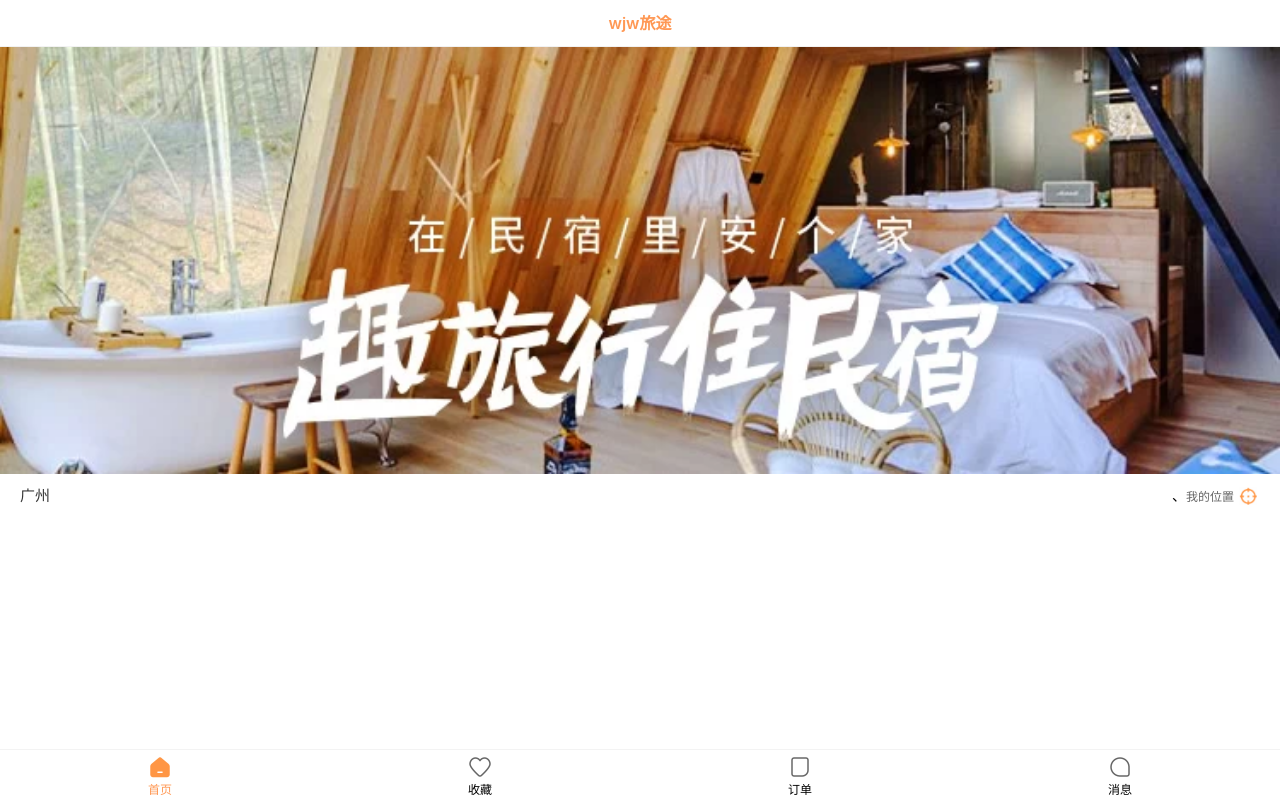
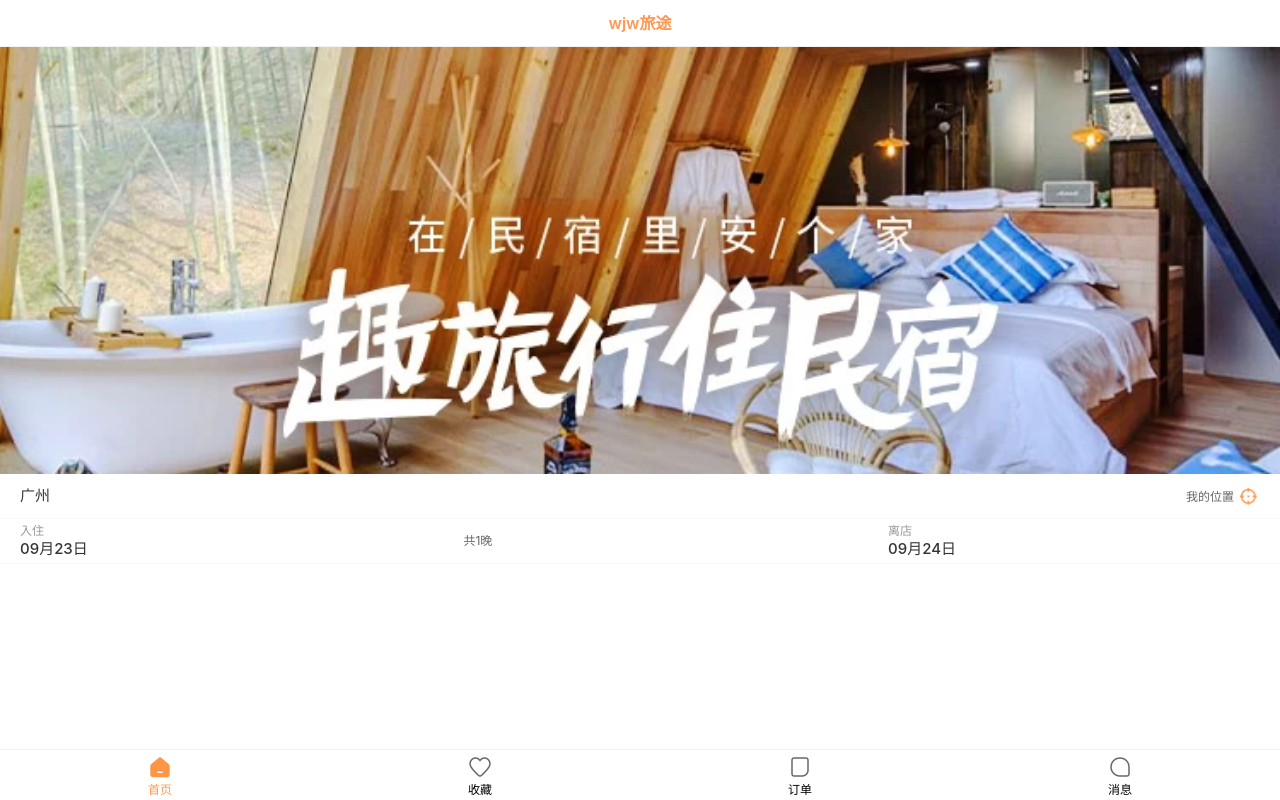
Before and after one commit to Jingweiw99/wjw-trip, a Vue app: page /#/home in a window 1280 px wide. Built offline with nearby package versions, Linux system fonts and the light colour scheme.

Commit message:
home-search时间格式化，公共的灰线，样式

```diff
--- a/src/assets/css/common.css
+++ b/src/assets/css/common.css
@@ -4,7 +4,7 @@ body{
 
 :root {
   --primary-color: #ff9854;
-
+  --line-color: #faf8f9;
   /* 全局search-icon的颜色 */
   --van-search-left-icon-color: var(--primary-color) !important;
 }
@@ -17,3 +17,7 @@ body{
   background-color: #fff;
   overflow-y: auto;
 }
+
+.bottom-gray-line {
+  border-bottom: 1px solid var(--line-color);
+}
--- /dev/null
+++ b/src/utils/format_date.js
@@ -0,0 +1,5 @@
+import dayjs from "dayjs";
+
+export function formatMonthDay(date) {
+  return dayjs(date).format("MM月DD日")
+}
--- a/src/views/home/cpns/home-search-box.vue
+++ b/src/views/home/cpns/home-search-box.vue
@@ -1,12 +1,31 @@
 <template>
   <div class="search-box">
-    <div class="location">
-      <div class="city" @click="cityClick">{{currentCity.cityName}}</div>、
+    <!-- 位置信息 -->
+    <div class="location bottom-gray-line">
+      <div class="city" @click="cityClick">{{currentCity.cityName}}</div>
       <div class="position" @click="positionClick">
         <span class="text">我的位置</span>
         <img src="@/assets/img/home/icon_location.png" alt="">
       </div>
     </div>
+    <!-- 日期范围 -->
+    <div class="section date-range bottom-gray-line" @click="show = true">
+      <div class="start">
+        <div class="date">
+          <span class="tip">入住</span>
+          <span class="time">{{startDate}}</span>
+        </div>
+        <div class="stay">共1晚</div>
+      </div>
+
+      <div class="end">
+        <div class="date">
+          <span class="tip">离店</span>
+          <span class="time">{{endDate}}</span>
+        </div>
+      </div>
+    </div>
+    <van-calendar v-model:show="show" type="range" color="#ff9854" :round="false" @confirm="onConfirm" />
   </div>
 </template>
 
@@ -14,6 +33,8 @@
 import useCityStore from '@/stores/modules/city';
 import { storeToRefs } from 'pinia';
 import { useRouter } from 'vue-router';
+import { ref } from 'vue'
+import { formatMonthDay } from '@/utils/format_date'
 
 const router = useRouter()
 
@@ -35,10 +56,27 @@ const { currentCity } = storeToRefs(cityStore)
 const cityClick = () => {
   router.push("./city")
 }
-
+// 日期范围
+const nowDate = new Date()
+const startDate = ref(formatMonthDay(nowDate))
+const newDate = nowDate.setDate(nowDate.getDate() + 1)
+const endDate = ref(formatMonthDay(newDate))
+// 日历
+const show = ref(false)
+const onConfirm = (value) => {
+  const selectStartDate = value[0]
+  const selectEndDate = value[1]
+  startDate.value = formatMonthDay(selectStartDate)
+  endDate.value = formatMonthDay(selectEndDate)
+  show.value = false
+}
 </script>
 
 <style lang="less" scoped>
+.search-box {
+  --van-calendar-popup-height: 100%;
+}
+
 .location {
   display: flex;
   align-items: center;
@@ -70,4 +108,53 @@ const cityClick = () => {
     }
   }
 }
+
+.section {
+  display: flex;
+  flex-wrap: wrap;
+  align-items: center;
+  padding: 0 20px;
+  color: #999;
+  height: 44px;
+
+  .start {
+    flex: 1;
+    display: flex;
+    height: 44px;
+    align-items: center;
+  }
+
+  .end {
+    min-width: 30%;
+    padding-left: 20px;
+  }
+
+  .date {
+    display: flex;
+    flex-direction: column;
+
+    .tip {
+      font-size: 12px;
+      color: #999;
+    }
+
+    .time {
+      margin-top: 3px;
+      color: #333;
+      font-size: 15px;
+      font-weight: 500;
+    }
+  }
+}
+
+.date-range {
+  height: 44px;
+
+  .stay {
+    flex: 1;
+    text-align: center;
+    font-size: 12px;
+    color: #666;
+  }
+}
 </style>
```
